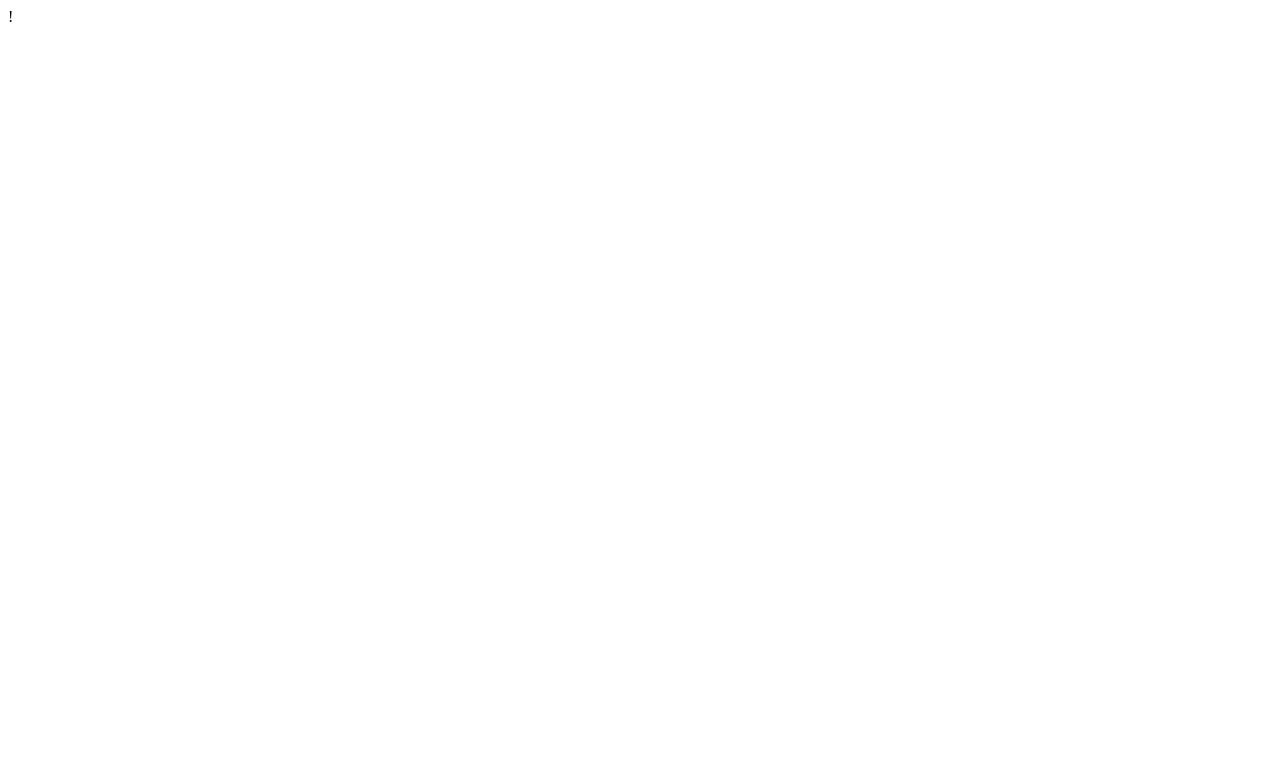
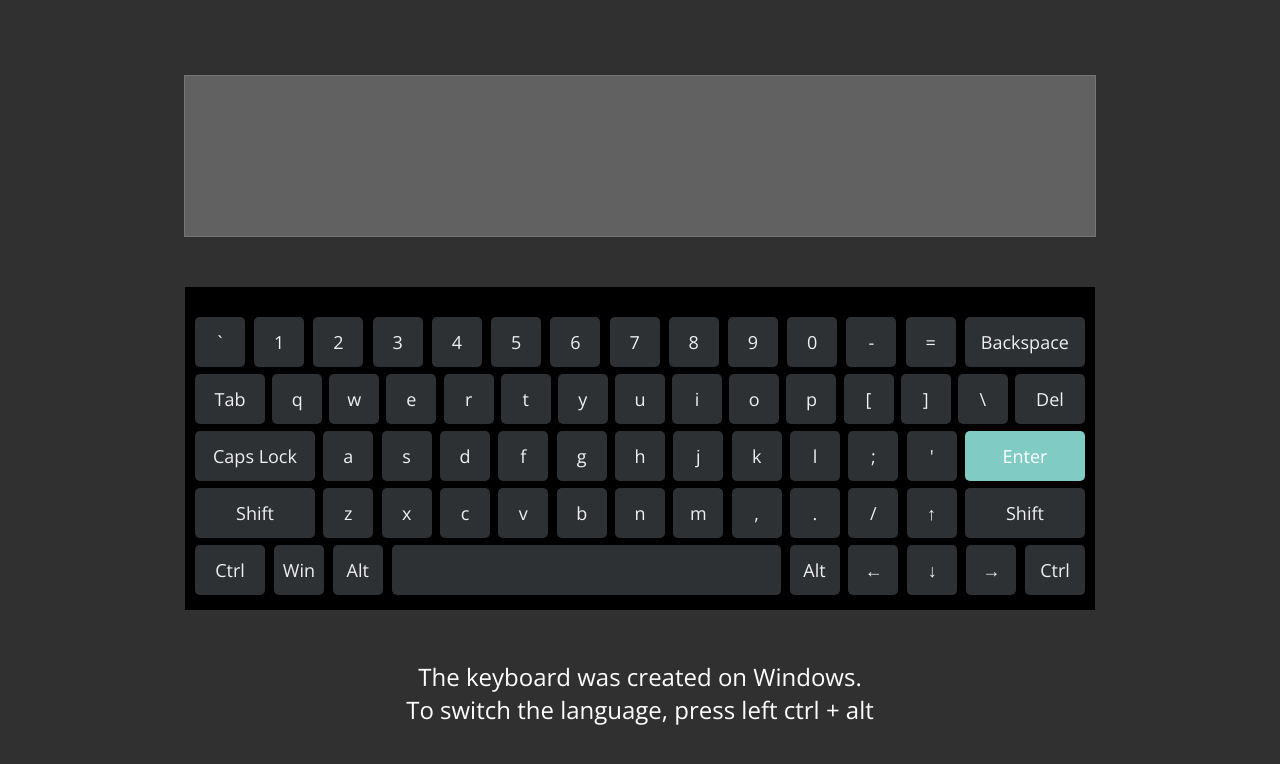
Before and after one commit to PavelMasko/VirtualKeyboard, a website with bundled scripts: page src/index.html in a window 1280 px wide. Built offline with nearby package versions, Linux system fonts and the light colour scheme.

Commit message:
feat: add btn and create html

```diff
--- a/src/css/style.css
+++ b/src/css/style.css
@@ -0,0 +1,127 @@
+@import url("https://fonts.googleapis.com/css2?family=Open+Sans&display=swap");
+body {
+  font-family: "Open Sans", sans-serif;
+  font-size: 18px;
+  margin: 0;
+  background-color: #303030;
+}
+
+h1 {
+  font-size: 24px;
+  color: #ffffff;
+  font-weight: 400;
+  text-align: center;
+  margin: 0;
+}
+
+.main {
+  display: flex;
+  height: 100vh;
+  overflow: hidden;
+}
+
+.wrapper {
+  width: 100%;
+  height: 100%;
+  display: flex;
+  flex-direction: column;
+  align-items: center;
+  justify-content: center;
+  gap: 50px;
+}
+
+.keyboard {
+  max-width: 890px;
+  min-height: 100px;
+  background-color: #000000;
+  padding: 30px 10px 15px 10px;
+  display: flex;
+  justify-content: space-between;
+  align-items: center;
+  flex-wrap: wrap;
+  gap: 7px;
+}
+
+.key-btn {
+  top: 0px;
+  display: flex;
+  justify-content: center;
+  align-items: center;
+  height: 40px;
+  padding: 5px;
+  background:#2d3134;
+  border-radius: 5px;
+  color: #f1eff4;
+  cursor: pointer;
+  user-select: none;
+}
+.key-btn.small-btn {
+  width: 40px;
+}
+.key-btn.ctrl-right-btn {
+  width: 50px;
+}
+.key-btn.medium-btn {
+  width: 60px;
+}
+.key-btn.large-btn {
+  width: 110px;
+}
+.key-btn.xxl-btn {
+  width: 379px;
+}
+
+.key-btn.capslock {
+  position: relative;
+}
+
+.capslock {
+  position: relative;
+}
+.enter{
+  color: rgb(255, 255, 255);
+  background-color: #80cbc4;
+}
+
+.pressed {
+  top: 2px;
+  background: #1a1c1e;
+  color: #ffffff;
+  position: relative;
+  transition: all 0.2s;
+}
+
+
+
+.capslock-status {
+  color: #616161;
+  font-size: 12px;
+  position: absolute;
+  top: 0px;
+  right: 5px;
+}
+
+.active.capslock {
+  background: #eeeded;
+  color: #616161;
+}
+.pressed.enter {
+  background-color: #65aca5;
+  color: #ffffff;
+}
+
+
+.textarea {
+  width: 890px;
+  height: 140px;
+  resize: none;
+  padding: 10px;
+  color: rgb(255, 255, 255);
+  font-size: 24px;
+  background-color: #616161;
+  line-height: 22px;
+}
+
+.textarea:focus {
+  outline: none;
+}
--- a/src/js/index.js
+++ b/src/js/index.js
@@ -0,0 +1,75 @@
+import keysObj from './keys.js';
+
+const keyArray = Object.keys(keysObj);
+
+const settings = {
+  language: 'en',
+
+  caps: false,
+};
+
+const createKeys = () => {
+  const fragment = document.createDocumentFragment();
+
+  const lang = settings.language;
+
+  keyArray.forEach((key) => {
+    const keyBtn = document.createElement('div');
+    keyBtn.classList.add('key-btn');
+    const keyItem = keysObj[key];
+
+    keyBtn.setAttribute('data-code', key);
+    keyBtn.setAttribute('data-type', keyItem.type);
+
+    const size = keyItem.size ? keyItem.size : 'small';
+    keyBtn.classList.add(`${size}-btn`);
+
+    if (keyItem.type === 'standart') {
+      keyBtn.textContent = keyItem[lang].shiftOff;
+    } else {
+      keyBtn.textContent = keyItem.text;
+    }
+
+    if (keyItem.text === 'Enter') {
+      keyBtn.classList.add('enter');
+    }
+    if (keyItem.text === 'Caps Lock') {
+      keyBtn.classList.add('capslock');
+    }
+    if (keyItem.text === 'Shift') {
+      keyBtn.classList.add('shift');
+    }
+    if (keyItem.text === 'Ctrl') {
+      keyBtn.classList.add('ctrl');
+    }
+    fragment.append(keyBtn);
+  });
+  return fragment;
+};
+
+const createKeyboard = () => {
+  const main = document.createElement('main');
+  const wrapper = document.createElement('div');
+  const textarea = document.createElement('textarea');
+  const keyboard = document.createElement('div');
+  const title = document.createElement('h1');
+
+  main.classList.add('main');
+  wrapper.classList.add('wrapper');
+  textarea.classList.add('textarea');
+  textarea.setAttribute('type', 'text');
+  textarea.autofocus = true;
+  keyboard.classList.add('keyboard');
+  title.innerText = 'The keyboard was created on Windows. \n To switch the language, press left ctrl + alt';
+
+  document.body.append(main);
+  main.append(wrapper);
+  wrapper.append(textarea, keyboard, title);
+
+  const keys = createKeys();
+  keyboard.append(keys);
+};
+
+window.onload = () => {
+  createKeyboard();
+};
--- /dev/null
+++ b/src/js/keys.js
@@ -0,0 +1,324 @@
+const keysObj = {
+  Backquote: {
+    en: { shiftOff: '`', shiftOn: '~' },
+    ru: { shiftOff: 'ё', shiftOn: 'Ё' },
+    type: 'standart',
+  },
+  Digit1: {
+    en: { shiftOff: '1', shiftOn: '!' },
+    ru: { shiftOff: '1', shiftOn: '!' },
+    type: 'standart',
+  },
+  Digit2: {
+    en: { shiftOff: '2', shiftOn: '@' },
+    ru: { shiftOff: '2', shiftOn: '"' },
+    type: 'standart',
+  },
+  Digit3: {
+    en: { shiftOff: '3', shiftOn: '#' },
+    ru: { shiftOff: '3', shiftOn: '№' },
+    type: 'standart',
+  },
+  Digit4: {
+    en: { shiftOff: '4', shiftOn: '$' },
+    ru: { shiftOff: '4', shiftOn: ';' },
+    type: 'standart',
+  },
+  Digit5: {
+    en: { shiftOff: '5', shiftOn: '%' },
+    ru: { shiftOff: '5', shiftOn: '%' },
+    type: 'standart',
+  },
+  Digit6: {
+    en: { shiftOff: '6', shiftOn: '^' },
+    ru: { shiftOff: '6', shiftOn: ':' },
+    type: 'standart',
+  },
+  Digit7: {
+    en: { shiftOff: '7', shiftOn: '&' },
+    ru: { shiftOff: '7', shiftOn: '?' },
+    type: 'standart',
+  },
+  Digit8: {
+    en: { shiftOff: '8', shiftOn: '*' },
+    ru: { shiftOff: '8', shiftOn: '*' },
+    type: 'standart',
+  },
+  Digit9: {
+    en: { shiftOff: '9', shiftOn: '(' },
+    ru: { shiftOff: '9', shiftOn: '(' },
+    type: 'standart',
+  },
+  Digit0: {
+    en: { shiftOff: '0', shiftOn: ')' },
+    ru: { shiftOff: '0', shiftOn: ')' },
+    type: 'standart',
+  },
+  Minus: {
+    en: { shiftOff: '-', shiftOn: '_' },
+    ru: { shiftOff: '-', shiftOn: '_' },
+    type: 'standart',
+  },
+  Equal: {
+    en: { shiftOff: '=', shiftOn: '+' },
+    ru: { shiftOff: '=', shiftOn: '+' },
+    type: 'standart',
+  },
+  Backspace: {
+    text: 'Backspace',
+    type: 'backspace',
+    size: 'large',
+  },
+  Tab: {
+    text: 'Tab',
+    type: 'tab',
+    size: 'medium',
+  },
+  KeyQ: {
+    en: { shiftOff: 'q', shiftOn: 'Q' },
+    ru: { shiftOff: 'й', shiftOn: 'Й' },
+    type: 'standart',
+  },
+  KeyW: {
+    en: { shiftOff: 'w', shiftOn: 'W' },
+    ru: { shiftOff: 'ц', shiftOn: 'Ц' },
+    type: 'standart',
+  },
+  KeyE: {
+    en: { shiftOff: 'e', shiftOn: 'E' },
+    ru: { shiftOff: 'у', shiftOn: 'У' },
+    type: 'standart',
+  },
+  KeyR: {
+    en: { shiftOff: 'r', shiftOn: 'R' },
+    ru: { shiftOff: 'к', shiftOn: 'К' },
+    type: 'standart',
+  },
+  KeyT: {
+    en: { shiftOff: 't', shiftOn: 'T' },
+    ru: { shiftOff: 'е', shiftOn: 'Е' },
+    type: 'standart',
+  },
+  KeyY: {
+    en: { shiftOff: 'y', shiftOn: 'Y' },
+    ru: { shiftOff: 'н', shiftOn: 'Н' },
+    type: 'standart',
+  },
+  KeyU: {
+    en: { shiftOff: 'u', shiftOn: 'U' },
+    ru: { shiftOff: 'г', shiftOn: 'Г' },
+    type: 'standart',
+  },
+  KeyI: {
+    en: { shiftOff: 'i', shiftOn: 'I' },
+    ru: { shiftOff: 'ш', shiftOn: 'Ш' },
+    type: 'standart',
+  },
+  KeyO: {
+    en: { shiftOff: 'o', shiftOn: 'O' },
+    ru: { shiftOff: 'щ', shiftOn: 'Щ' },
+    type: 'standart',
+  },
+  KeyP: {
+    en: { shiftOff: 'p', shiftOn: 'P' },
+    ru: { shiftOff: 'з', shiftOn: 'З' },
+    type: 'standart',
+  },
+  BracketLeft: {
+    en: { shiftOff: '[', shiftOn: '{' },
+    ru: { shiftOff: 'х', shiftOn: 'Х' },
+    type: 'standart',
+  },
+  BracketRight: {
+    en: { shiftOff: ']', shiftOn: '}' },
+    ru: { shiftOff: 'ъ', shiftOn: 'Ъ' },
+    type: 'standart',
+  },
+  IntlBackslash: {
+    en: { shiftOff: '\\', shiftOn: '|' },
+    ru: { shiftOff: '\\', shiftOn: '/' },
+    type: 'standart',
+  },
+  Delete: {
+    text: 'Del',
+    type: 'delete',
+    size: 'medium',
+  },
+  CapsLock: {
+    text: 'Caps Lock',
+    type: 'capsLock',
+    size: 'large',
+  },
+  KeyA: {
+    en: { shiftOff: 'a', shiftOn: 'A' },
+    ru: { shiftOff: 'ф', shiftOn: 'Ф' },
+    type: 'standart',
+  },
+  KeyS: {
+    en: { shiftOff: 's', shiftOn: 'S' },
+    ru: { shiftOff: 'ы', shiftOn: 'Ы' },
+    type: 'standart',
+  },
+  KeyD: {
+    en: { shiftOff: 'd', shiftOn: 'D' },
+    ru: { shiftOff: 'в', shiftOn: 'В' },
+    type: 'standart',
+  },
+  KeyF: {
+    en: { shiftOff: 'f', shiftOn: 'F' },
+    ru: { shiftOff: 'а', shiftOn: 'А' },
+    type: 'standart',
+  },
+  KeyG: {
+    en: { shiftOff: 'g', shiftOn: 'G' },
+    ru: { shiftOff: 'п', shiftOn: 'П' },
+    type: 'standart',
+  },
+  KeyH: {
+    en: { shiftOff: 'h', shiftOn: 'H' },
+    ru: { shiftOff: 'р', shiftOn: 'Р' },
+    type: 'standart',
+  },
+  KeyJ: {
+    en: { shiftOff: 'j', shiftOn: 'J' },
+    ru: { shiftOff: 'о', shiftOn: 'О' },
+    type: 'standart',
+  },
+  KeyK: {
+    en: { shiftOff: 'k', shiftOn: 'K' },
+    ru: { shiftOff: 'л', shiftOn: 'Л' },
+    type: 'standart',
+  },
+  KeyL: {
+    en: { shiftOff: 'l', shiftOn: 'L' },
+    ru: { shiftOff: 'д', shiftOn: 'Д' },
+    type: 'standart',
+  },
+  Semicolon: {
+    en: { shiftOff: ';', shiftOn: ':' },
+    ru: { shiftOff: 'ж', shiftOn: 'Ж' },
+    type: 'standart',
+  },
+  Quote: {
+    en: { shiftOff: '\'', shiftOn: '"' },
+    ru: { shiftOff: 'э', shiftOn: 'Э' },
+    type: 'standart',
+  },
+  Enter: {
+    text: 'Enter',
+    type: 'enter',
+    size: 'large',
+  },
+  ShiftLeft: {
+    text: 'Shift',
+    type: 'shift',
+    size: 'large',
+  },
+  KeyZ: {
+    en: { shiftOff: 'z', shiftOn: 'Z' },
+    ru: { shiftOff: 'я', shiftOn: 'Я' },
+    type: 'standart',
+  },
+  KeyX: {
+    en: { shiftOff: 'x', shiftOn: 'X' },
+    ru: { shiftOff: 'ч', shiftOn: 'Ч' },
+    type: 'standart',
+  },
+  KeyC: {
+    en: { shiftOff: 'c', shiftOn: 'C' },
+    ru: { shiftOff: 'с', shiftOn: 'С' },
+    type: 'standart',
+  },
+  KeyV: {
+    en: { shiftOff: 'v', shiftOn: 'V' },
+    ru: { shiftOff: 'м', shiftOn: 'М' },
+    type: 'standart',
+  },
+  KeyB: {
+    en: { shiftOff: 'b', shiftOn: 'B' },
+    ru: { shiftOff: 'и', shiftOn: 'И' },
+    type: 'standart',
+  },
+  KeyN: {
+    en: { shiftOff: 'n', shiftOn: 'N' },
+    ru: { shiftOff: 'т', shiftOn: 'Т' },
+    type: 'standart',
+  },
+  KeyM: {
+    en: { shiftOff: 'm', shiftOn: 'M' },
+    ru: { shiftOff: 'ь', shiftOn: 'Ь' },
+    type: 'standart',
+  },
+  Comma: {
+    en: { shiftOff: ',', shiftOn: '<' },
+    ru: { shiftOff: 'б', shiftOn: 'Б' },
+    type: 'standart',
+  },
+  Period: {
+    en: { shiftOff: '.', shiftOn: '>' },
+    ru: { shiftOff: 'ю', shiftOn: 'Ю' },
+    type: 'standart',
+  },
+  Slash: {
+    en: { shiftOff: '/', shiftOn: '?' },
+    ru: { shiftOff: '.', shiftOn: ',' },
+    type: 'standart',
+  },
+  ArrowUp: {
+    en: { shiftOff: '↑', shiftOn: '↑' },
+    ru: { shiftOff: '↑', shiftOn: '↑' },
+    type: 'arrows',
+    text: '↑',
+  },
+  ShiftRight: {
+    text: 'Shift',
+    type: 'shift',
+    size: 'large',
+  },
+  ControlLeft: {
+    text: 'Ctrl',
+    type: 'controlLeft',
+    size: 'medium',
+  },
+  MetaLeft: {
+    text: 'Win',
+    type: 'functional',
+  },
+  AltLeft: {
+    text: 'Alt',
+    type: 'altLeft',
+  },
+  Space: {
+    type: 'space',
+    size: 'xxl',
+  },
+  AltRight: {
+    text: 'Alt',
+    type: 'altRight',
+  },
+  ArrowLeft: {
+    en: { shiftOff: '←', shiftOn: '←' },
+    ru: { shiftOff: '←', shiftOn: '←' },
+    type: 'standart',
+    text: '←',
+  },
+  ArrowDown: {
+    en: { shiftOff: '↓', shiftOn: '↓' },
+    ru: { shiftOff: '↓', shiftOn: '↓' },
+    type: 'arrows',
+    text: '↓',
+  },
+  ArrowRight: {
+    en: { shiftOff: '→', shiftOn: '→' },
+    ru: { shiftOff: '→', shiftOn: '→' },
+    type: 'arrows',
+    text: '→',
+  },
+  ControlRight: {
+    text: 'Ctrl',
+    type: 'controlRight',
+    size: 'ctrl-right',
+  },
+};
+
+export default keysObj;
```
Also changed, not shown: src/index.html (+0 -2 lines), .eslintrc.js.
